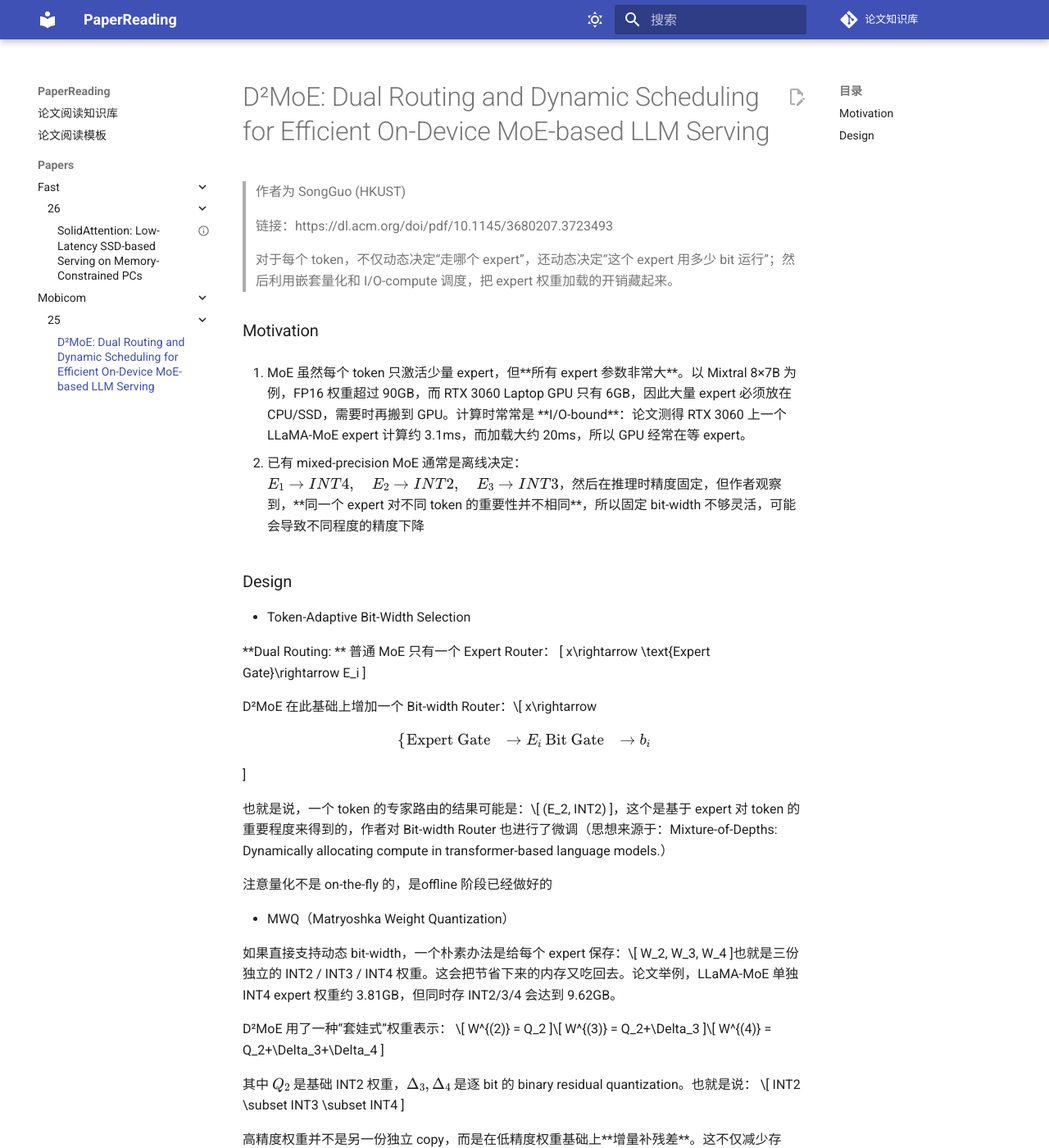
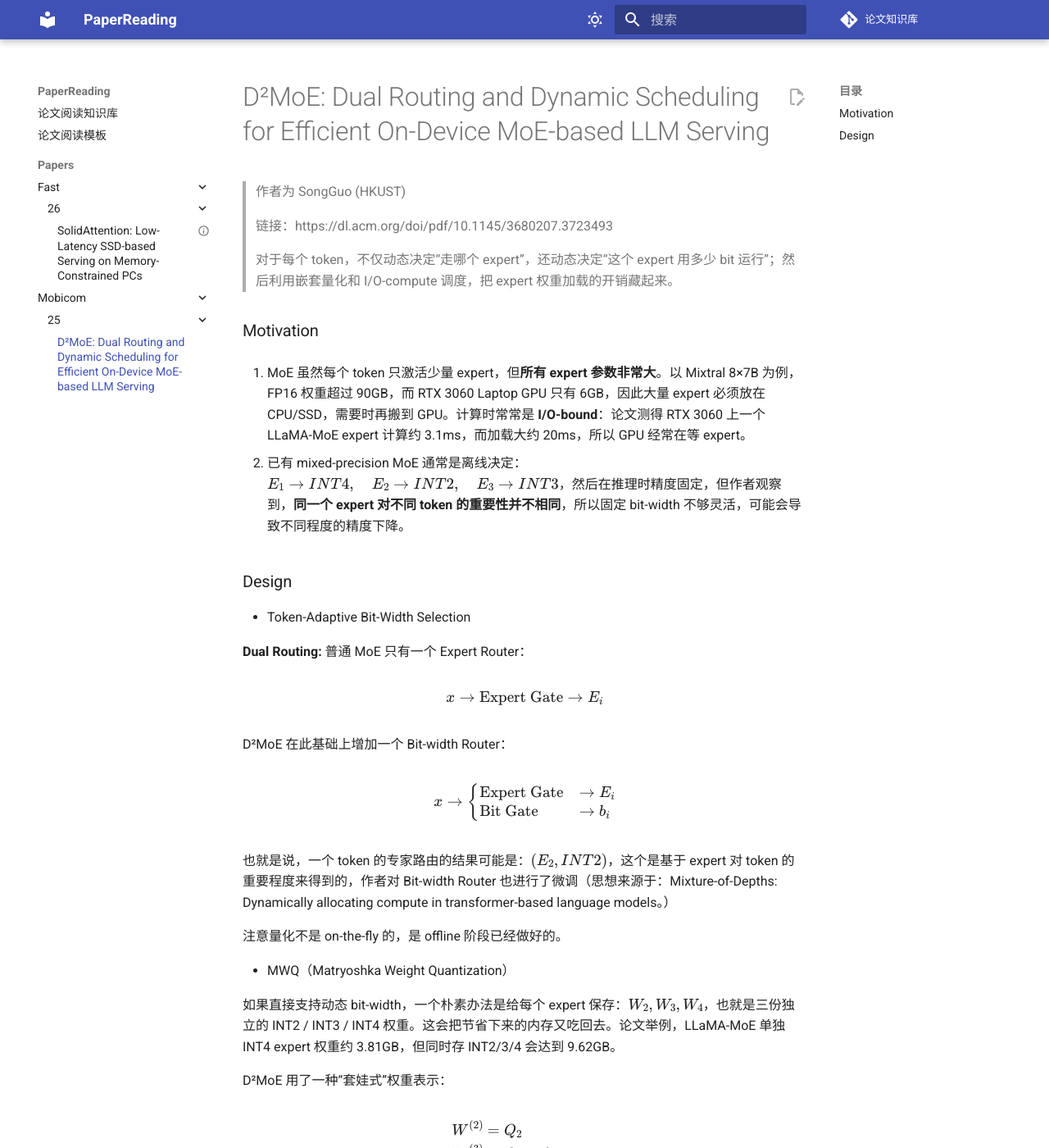
Before and after one commit to USTC-ADSL/MobilePaperReading, an MkDocs documentation site: the page built from docs/papers/mobicom/25/index.md, in a window 1280 px wide and 1400 px high. Shown: the whole window at 82% size. Built offline with MkDocs 1.6.1 and Material for MkDocs 9.7.7, drawn with Linux system fonts in a browser that asks for light colours; a script that is not in the unit is left out; comment, search, counter and statistics services are not loaded; some of the changed text lies outside the part shown.

Commit message:
修正 MobiCom 论文的公式和加粗格式

```diff
--- a/docs/papers/mobicom/25/index.md
+++ b/docs/papers/mobicom/25/index.md
@@ -1,6 +1,5 @@
 ---
-title: " D²MoE: Dual Routing and Dynamic Scheduling for Efficient On-Device
-  MoE-based LLM Serving"
+title: "D²MoE: Dual Routing and Dynamic Scheduling for Efficient On-Device MoE-based LLM Serving"
 conference: MobiCom
 ---
 > 作者为 SongGuo (HKUST)
@@ -9,52 +8,70 @@ conference: MobiCom
 >
 > 对于每个 token，不仅动态决定“走哪个 expert”，还动态决定“这个 expert 用多少 bit 运行”；然后利用嵌套量化和 I/O-compute 调度，把 expert 权重加载的开销藏起来。
 
-
-
 ### Motivation
 
+1. MoE 虽然每个 token 只激活少量 expert，但**所有 expert 参数非常大**。以 Mixtral 8×7B 为例，FP16 权重超过 90GB，而 RTX 3060 Laptop GPU 只有 6GB，因此大量 expert 必须放在 CPU/SSD，需要时再搬到 GPU。计算时常常是 **I/O-bound**：论文测得 RTX 3060 上一个 LLaMA-MoE expert 计算约 3.1ms，而加载大约 20ms，所以 GPU 经常在等 expert。
 
-
-1. MoE 虽然每个 token 只激活少量 expert，但\*\*所有 expert 参数非常大\*\*。以 Mixtral 8×7B 为例，FP16 权重超过 90GB，而 RTX 3060 Laptop GPU 只有 6GB，因此大量 expert 必须放在 CPU/SSD，需要时再搬到 GPU。计算时常常是 \*\*I/O-bound\*\*：论文测得 RTX 3060 上一个 LLaMA-MoE expert 计算约 3.1ms，而加载大约 20ms，所以 GPU 经常在等 expert。
-
-2. 已有 mixed-precision MoE 通常是离线决定：\(E_1\rightarrow INT4,\quad E_2\rightarrow INT2,\quad E_3\rightarrow INT3\)，然后在推理时精度固定，但作者观察到，\*\*同一个 expert 对不同 token 的重要性并不相同\*\*，所以固定 bit-width 不够灵活，可能会导致不同程度的精度下降
-
-
+2. 已有 mixed-precision MoE 通常是离线决定：\(E_1\rightarrow INT4,\quad E_2\rightarrow INT2,\quad E_3\rightarrow INT3\)，然后在推理时精度固定，但作者观察到，**同一个 expert 对不同 token 的重要性并不相同**，所以固定 bit-width 不够灵活，可能会导致不同程度的精度下降。
 
 ### Design
 
-
-
 - Token-Adaptive Bit-Width Selection
 
+  **Dual Routing:** 普通 MoE 只有一个 Expert Router：
 
+\[
+x\rightarrow \text{Expert Gate}\rightarrow E_i
+\]
 
-  **Dual Routing: ** 普通 MoE 只有一个 Expert Router： \[ x\rightarrow \text{Expert Gate}\rightarrow E_i \]
+  D²MoE 在此基础上增加一个 Bit-width Router：
 
-  D²MoE 在此基础上增加一个 Bit-width Router：\\[ x\rightarrow \begin{cases} \text{Expert Gate} &\rightarrow E_i\\ \text{Bit Gate} &\rightarrow b_i \end{cases} \]
+\[
+x\rightarrow
+\begin{cases}
+\text{Expert Gate} &\rightarrow E_i\\
+\text{Bit Gate} &\rightarrow b_i
+\end{cases}
+\]
 
-  也就是说，一个 token 的专家路由的结果可能是：\\[ (E_2, INT2) \]，这个是基于 expert 对 token 的重要程度来得到的，作者对 Bit-width Router 也进行了微调（思想来源于：Mixture-of-Depths: Dynamically allocating compute in transformer-based language models.）
+  也就是说，一个 token 的专家路由的结果可能是：\((E_2, INT2)\)，这个是基于 expert 对 token 的重要程度来得到的，作者对 Bit-width Router 也进行了微调（思想来源于：Mixture-of-Depths: Dynamically allocating compute in transformer-based language models。）
 
-  注意量化不是 on-the-fly 的，是offline 阶段已经做好的
-
-
+  注意量化不是 on-the-fly 的，是 offline 阶段已经做好的。
 
 - MWQ（Matryoshka Weight Quantization）
 
-  如果直接支持动态 bit-width，一个朴素办法是给每个 expert 保存：\\[ W_2, W_3, W_4 \]也就是三份独立的 INT2 / INT3 / INT4 权重。这会把节省下来的内存又吃回去。论文举例，LLaMA-MoE 单独 INT4 expert 权重约 3.81GB，但同时存 INT2/3/4 会达到 9.62GB。
+  如果直接支持动态 bit-width，一个朴素办法是给每个 expert 保存：\(W_2, W_3, W_4\)，也就是三份独立的 INT2 / INT3 / INT4 权重。这会把节省下来的内存又吃回去。论文举例，LLaMA-MoE 单独 INT4 expert 权重约 3.81GB，但同时存 INT2/3/4 会达到 9.62GB。
 
-  D²MoE 用了一种“套娃式”权重表示： \\[ W^{(2)} = Q_2 \]\\[ W^{(3)} = Q_2+\Delta_3 \]\\[ W^{(4)} = Q_2+\Delta_3+\Delta_4 \]
+  D²MoE 用了一种“套娃式”权重表示：
 
-  其中 \(Q_2\) 是基础 INT2 权重，\(\Delta_3,\Delta_4\) 是逐 bit 的 binary residual quantization。也就是说： \\[ INT2 \subset INT3 \subset INT4 \]
+\[
+\begin{aligned}
+W^{(2)} &= Q_2 \\
+W^{(3)} &= Q_2+\Delta_3 \\
+W^{(4)} &= Q_2+\Delta_3+\Delta_4
+\end{aligned}
+\]
 
-  高精度权重并不是另一份独立 copy，而是在低精度权重基础上\*\*增量补残差\*\*。这不仅减少存储，更重要的是给后面的 scheduling 创造了条件。
+  其中 \(Q_2\) 是基础 INT2 权重，\(\Delta_3,\Delta_4\) 是逐 bit 的 binary residual quantization。也就是说：\(INT2 \subset INT3 \subset INT4\)。
+
+  高精度权重并不是另一份独立 copy，而是在低精度权重基础上**增量补残差**。这不仅减少存储，更重要的是给后面的 scheduling 创造了条件。
 
 - Bit-width-aware I/O-Compute Pipeline
 
-  因为 expert 放不进 GPU，它们实际上是： \\[ SSD/CPU \xrightarrow{\text{I/O}} GPU \xrightarrow{\text{dequant}} FP16 \xrightarrow{\text{GEMM}} output \]
+  因为 expert 放不进 GPU，它们实际上是：
 
-  作者希望形成： \\[ \text{Load }E_2 \parallel\text{Compute }E_1 \] 来隐藏权重加载。
+\[
+SSD/CPU \xrightarrow{\text{I/O}} GPU \xrightarrow{\text{dequant}} FP16 \xrightarrow{\text{GEMM}} output
+\]
 
-  这个工作在原先的流水线粒度上多了一个量化的粒度，所以 pipeline 机会更多，并且可以和原来的顺序加载计算有所区别
+  作者希望形成：
 
-  调度算法叫 \*\*HEBF（Hottest-Expert-Bit-First）\*\*，也就是先选择最 hottest 的 expert 加载计算，注意 bit 顺序，为了最高程度的 overlap
+\[
+\text{Load }E_2 \parallel \text{Compute }E_1
+\]
+
+  来隐藏权重加载。
+
+  这个工作在原先的流水线粒度上多了一个量化的粒度，所以 pipeline 机会更多，并且可以和原来的顺序加载计算有所区别。
+
+  调度算法叫 **HEBF（Hottest-Expert-Bit-First）**，也就是先选择最 hottest 的 expert 加载计算，注意 bit 顺序，为了最高程度的 overlap。
```
